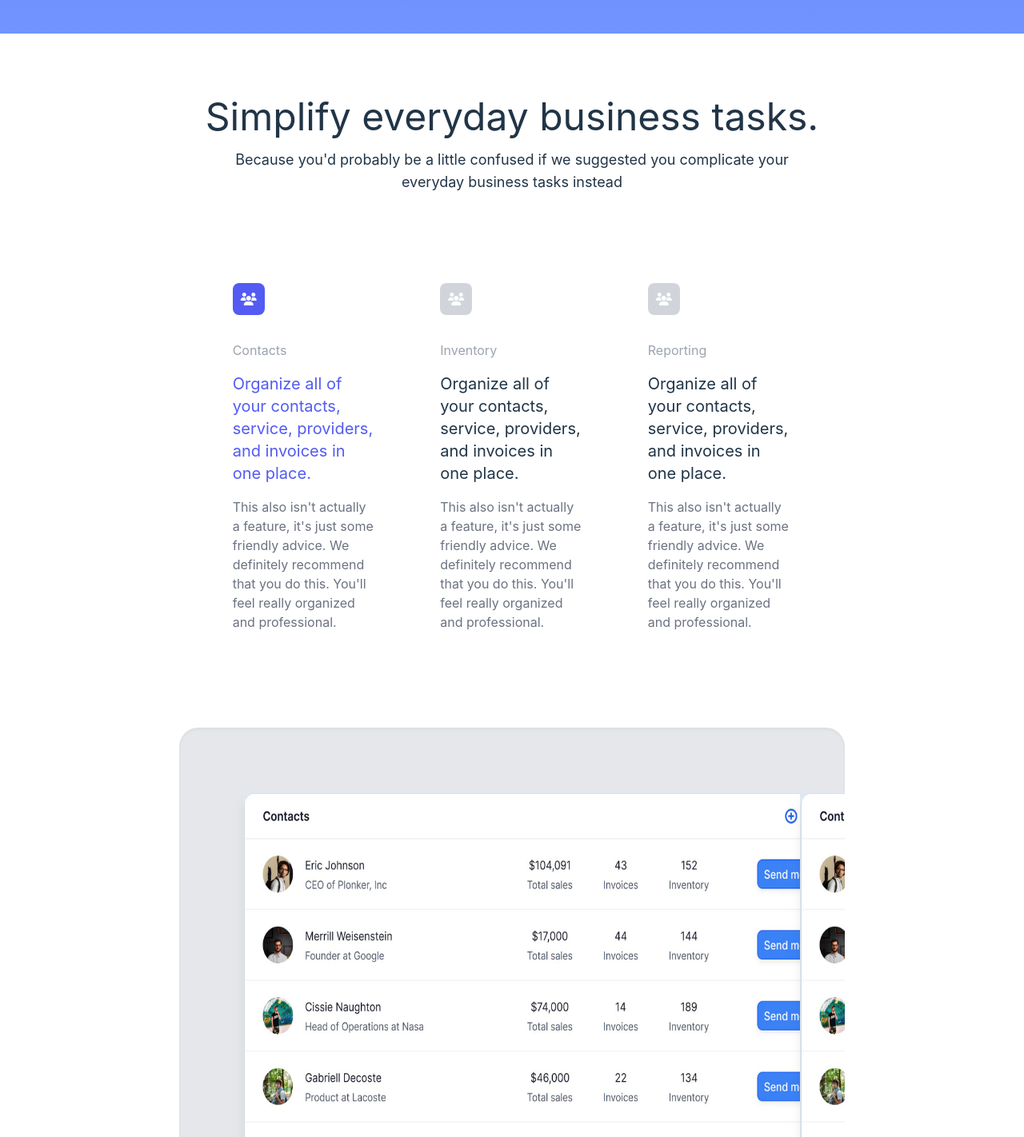
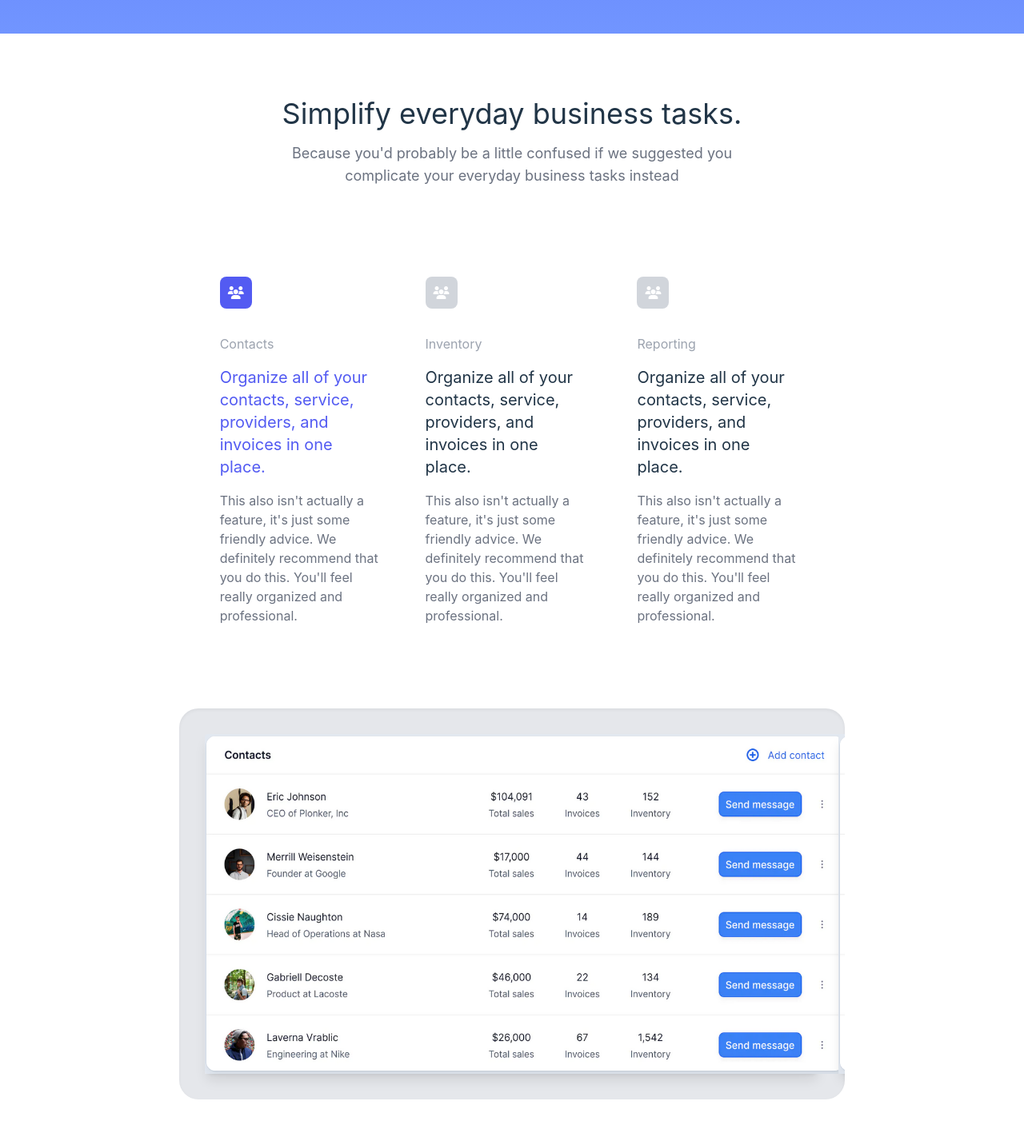
Before and after one commit to gerardojgarcia/tax_buddy, a Vue app: page / in a window 1280 px wide. Shown: the part 2180-3602 px from the top of the page at 80% size. Built offline with nearby package versions, Linux system fonts and the light colour scheme.

Commit message:
desktop sync

```diff
--- a/src/components/Simplify.vue
+++ b/src/components/Simplify.vue
@@ -28,8 +28,8 @@ export default {
 
     <div class="w-full flex flex-col bg-white-300">
         <div class="flex flex-col px-4 py-4 bg-white md:self-center">
-            <h4 class="text-3xl w-3/4 font-bold text-left mt-16 md:text-5xl md:font-normal md:text-center md:w-full md:mt-16">Simplify everyday business tasks.</h4>
-            <p class="text-left text-lg py-4 md:w-3/4 md:text-center md:self-center">Because you'd probably be a little confused if we suggested you complicate your everyday business tasks instead</p>
+            <h4 class="text-3xl w-3/4 font-bold text-left mt-16 md:text-4xl md:font-normal md:text-center md:w-full md:mt-16">Simplify everyday business tasks.</h4>
+            <p class="text-left text-lg text-gray-500 py-4 md:w-3/5 md:text-center md:self-center">Because you'd probably be a little confused if we suggested you complicate your everyday business tasks instead</p>
         </div>
 
       <div class="md:hidden">
@@ -138,8 +138,8 @@ export default {
         <!--Simplify Card Lg flex  container-->
         <div class="flex flex-row overflow-x-auto  ">
         <!--Simplify Card Lg-->
-        <div @click="simplifySelect()" id="simplify-card-contact" class="simplify-contact-lg mx-6 cursor-pointer simplify-selected">
-          <div class="text-left w-full px-4 isolate  bg-white rounded pb-10 pt-10">
+        <div @click="simplifySelect()" id="simplify-card-contact" class="simplify-contact-lg mx-4 cursor-pointer simplify-selected">
+          <div class="text-left w-full px-2 isolate  bg-white rounded pb-10 pt-10">
             <div class="self-start  text-4xl   bg-white rounded ">
               <div id="simplify-icon" class=" simplify-bg bg-gray-300 w-10 h-10 flex flex-col justify-center rounded-lg items-center">
 
@@ -160,7 +160,7 @@ export default {
 
         <!--Simplify Card Lg-->
         <div id="simplify-card-inventory" class="simplify-contact-lg px-6 cursor-pointer">
-          <div class="text-left w-full px-4 isolate  bg-white rounded pb-10 pt-10">
+          <div class="text-left w-full px-2 isolate  bg-white rounded pb-10 pt-10">
             <div class="self-start  text-4xl   bg-white rounded ">
               <div class="bg-gray-300 w-10 h-10 flex flex-col justify-center rounded-lg items-center">
 
@@ -181,7 +181,7 @@ export default {
 
         <!--Simplify Card Lg-->
         <div id="simplify-card-reporting" class="simplify-contact-lg px-6 cursor-pointer">
-          <div class="text-left w-full px-4 isolate  bg-white rounded pb-10 pt-10">
+          <div class="text-left w-full px-2 isolate  bg-white rounded pb-10 pt-10">
             <div class="self-start  text-4xl   bg-white rounded ">
               <div class="bg-gray-300 w-10 h-10 flex flex-col justify-center rounded-lg items-center card-desc">
 
@@ -203,22 +203,22 @@ export default {
 
         <!-- Simplify Lg image container-->
 
-        <div class=" simplify-large-img-container flex flex-row bg-gray-200 mt-16 p-20 mb-24 overflow-x-auto no-scrollbar isolate rounded-3xl  self-center border-gray-800 shadow-inner">
-          <div class="w-full shadow-lg z-2 mr-6 ">
+        <div class=" simplify-large-img-container flex flex-row bg-gray-200 mt-12 p-8 mb-24 overflow-x-auto no-scrollbar isolate rounded-3xl  self-center border-gray-800 shadow-inner ">
+          <div class="simplify-lg-img w-full shadow-lg z-2 mr-6 ">
 
-            <img src="/contacts.png" alt="" class="rounded">
+            <img src="/contacts.png" alt="" class="  rounded">
 
 
           </div>
-          <div class="w-full shadow-lg z-2 ">
+          <div class="simplify-lg-img w-full shadow-lg z-2 mr-6 ">
 
-            <img src="/contacts.png" alt="" class="rounded">
+            <img src="/contacts.png" alt="" class=" rounded">
 
 
           </div>
-          <div class="w-full shadow-lg z-2 rounded-lg">
+          <div class="simplify-lg-img w-full shadow-lg z-2 rounded-lg">
 
-            <img src="/contacts.png" alt="" class="rounded">
+            <img src="/contacts.png" alt="" class="simplify-lg-img rounded">
 
 
           </div>
@@ -250,14 +250,19 @@ img {
   width: 65vw;
 }
 
-.simplify-large-img-container>.img{
-  width: 100%;
-  height: 300px;
-}
+
 
 .simplify-contact-lg:hover .card-desc {
 
   color: dodgerblue;
+
+}
+.simplify-large-img-container img {
+  max-height: 425px;
+}
+
+.simplify-lg-img {
+  max-height: 425px;
 
 }
 
```
